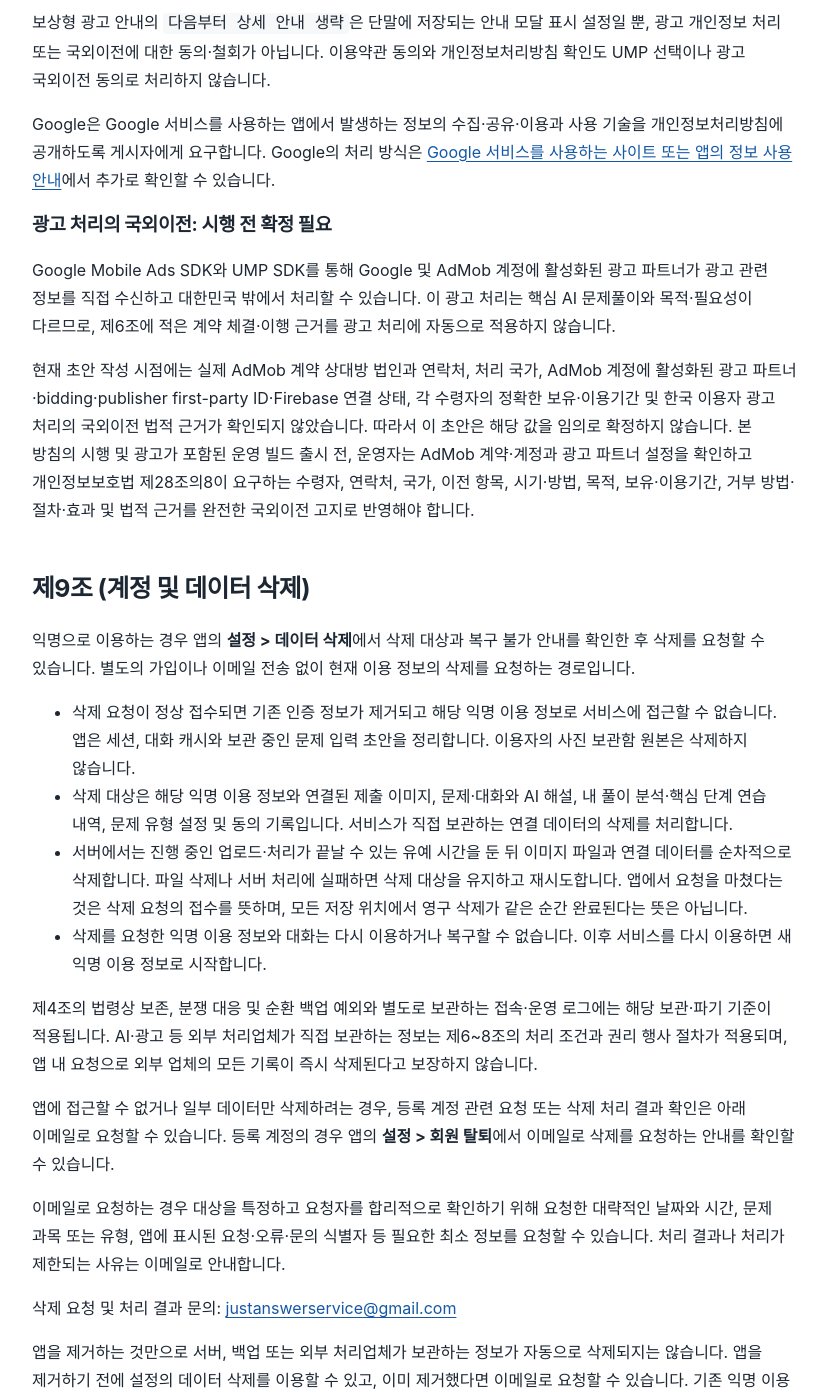
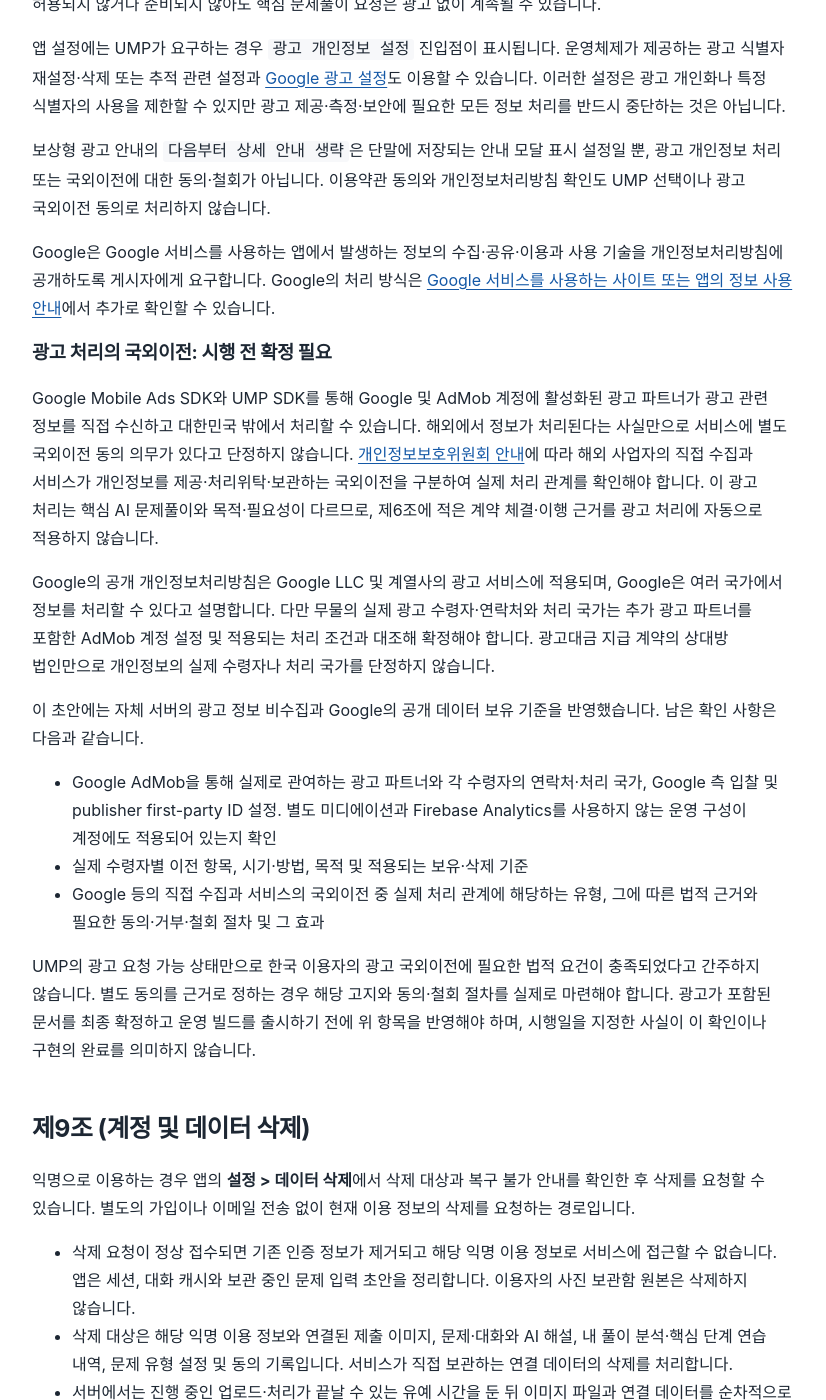
Before and after one commit to algorize-ai/mumul-legal, a Jekyll site: the page built from privacy/index.md, in a window 1280 px wide and 1400 px high, scrolled down 7001 px. Shown: the whole window, without its empty margins (224-1050 px from the left). Built offline with Jekyll 4.4.1, drawn with Linux system fonts in a browser that asks for light colours; some of the changed text lies outside the part shown.

Commit message:
docs: update advertising disclosures and September 16 policy dates

```diff
--- a/privacy/index.md
+++ b/privacy/index.md
@@ -1,23 +1,23 @@
 ---
 layout: default
 title: 무물 수능 개인정보처리방침
-description: 무물 수능 개인정보처리방침 2026-09-14 개정안 (시행일 미정)
+description: "무물 수능 개인정보처리방침 2026-09-14 개정안 (시행일 지정: 2026-09-16)"
 permalink: /privacy/
 policy_version: "2026-09-14"
-announced_at: ""
-effective_at: ""
+announced_at: "2026-09-16"
+effective_at: "2026-09-16"
 ---
 
-**본 문서는 아직 시행하지 않은 개정안입니다.**
+**본 문서는 검토 중인 개정안입니다. 공고일은 2026년 9월 16일, 시행일은 2026년 9월 16일로 지정했으며, 문서의 최종 확정은 아직 완료되지 않았습니다.**
 
 **광고 관련 미확정 사항 안내**
 
-아래 제8조의 광고 국외이전 수령자·국가·보유기간·법적 근거 등은 아직 확인되지 않았습니다. 문서 버전과 시행일의 확정이 해당 사항의 확인 완료를 의미하지 않습니다.
+자체 서버의 광고 정보 비수집과 Google의 공개 보유 기준을 반영한 초안입니다. 아래 제8조의 실제 수령자·처리 국가·수령자별 보유 기준 및 국외이전 근거·동의·철회 절차는 최종 확인이 필요합니다.
 
 # 무물 수능 개인정보처리방침
 
-- 공고일: 미정
-- 시행일: 미정
+- 공고일: 2026년 9월 16일
+- 시행일: 2026년 9월 16일
 
 본 개인정보처리방침은 무물 수능(이하 "서비스")이 어떤 정보를 처리하고, 어떤 목적으로 사용하며, 얼마나 보관하고, 국외로 어떻게 이전하며, 이용자가 어떤 권리를 행사할 수 있는지 설명합니다. 본 방침을 확인했다는 사실 자체를 모든 개인정보 처리의 법적 근거로 삼지 않습니다.
 
@@ -79,7 +79,9 @@ effective_at: ""
 
 삭제 시 법령상 보존 의무, 진행 중인 분쟁 대응 또는 순환 백업의 삭제 주기에 필요한 범위는 예외로 분리 보관할 수 있습니다. 분리 보관한 정보는 해당 목적에만 사용하고 보존 필요가 끝나거나 순환 백업 주기가 종료되면 복원이 불가능한 방법으로 영구 삭제합니다.
 
-서비스는 광고 요청·노출·클릭·동영상 시청·보상 또는 노출 단위 수익 정보를 자체 서버에 수집·적재하지 않습니다. 다만 Google과 실제 광고 파트너는 광고 제공·측정·정산·보안 과정에서 제1조의 광고 관련 정보를 직접 처리할 수 있습니다. 이 외부 처리 정보의 보유기간은 위 표의 서비스 자체 보관기간과 구분되며, 제8조의 출시 전 확인 사항에 따라 확정해야 합니다. Google의 일반 개인정보 보유 기준, 광고 서버 로그의 일부 익명화 시점과 AdMob 계정의 보고서 보관기간은 각각 대상 정보와 목적이 다르므로 광고 SDK가 처리하는 개별 정보의 보유기간으로 대신하지 않습니다.
+서비스는 광고 요청·노출·클릭·동영상 시청·보상 또는 노출 단위 수익 정보를 자체 서버에 수집·보관하지 않습니다. 또한 문제 이미지, 질문, 대화 내용 및 서비스 계정 식별자를 광고 요청에 직접 포함하지 않습니다. 다만 Google과 실제 광고 파트너는 광고 제공·측정·정산·보안 과정에서 제1조의 광고 관련 정보를 직접 처리할 수 있습니다.
+
+Google이 직접 처리하는 광고 관련 정보에는 [Google 개인정보처리방침](https://policies.google.com/privacy?hl=ko)과 [데이터 보유 기준](https://policies.google.com/technologies/retention?hl=ko)이 적용됩니다. 보유기간은 정보의 종류, 처리 목적, 이용자의 설정 및 삭제 요청, 보안·부정 이용 방지와 법적 보존 필요에 따라 달라집니다. 서비스는 해당 정보를 자체 서버에 보관하지 않으며 Google 시스템의 개별 삭제 시점을 직접 결정하지 않습니다. Google이 공개한 광고 서버 로그의 일부 익명화 시점은 모든 광고 관련 정보의 삭제 완료 시점을 의미하지 않습니다. 추가 광고 파트너의 처리 조건과 국외이전 사항은 제8조의 확정 대상입니다.
 
 ## 제5조 (국내 보관과 처리위탁)
 
@@ -117,7 +119,7 @@ DeepSeek의 공개된 소비자용 개인정보처리방침은 다운스트림
 ## 제8조 (광고와 자동 수집 정보)
 {: #advertising-data}
 
-서비스는 아래 SDK를 통해 광고 및 광고 개인정보 설정 관련 정보를 자동으로 처리할 수 있습니다. 이 처리는 이용자가 문제 이미지와 질문을 제출하는 AI 처리와 구분됩니다.
+서비스는 아래 SDK를 통해 광고 및 광고 개인정보 설정 관련 정보를 자동으로 처리할 수 있습니다. 이 처리는 이용자가 문제 이미지와 질문을 제출하는 AI 처리와 구분됩니다. 광고 플랫폼은 Google AdMob만 사용하며, 다른 광고 네트워크를 연결하는 추가 미디에이션과 Firebase Analytics는 사용하지 않습니다.
 
 | 수집 도구 | 처리될 수 있는 정보 | 목적 및 처리 방식 | 이용자 통제 방법 |
 | --- | --- | --- | --- |
@@ -136,9 +138,17 @@ Google은 Google 서비스를 사용하는 앱에서 발생하는 정보의 수
 
 ### 광고 처리의 국외이전: 시행 전 확정 필요
 
-Google Mobile Ads SDK와 UMP SDK를 통해 Google 및 AdMob 계정에 활성화된 광고 파트너가 광고 관련 정보를 직접 수신하고 대한민국 밖에서 처리할 수 있습니다. 이 광고 처리는 핵심 AI 문제풀이와 목적·필요성이 다르므로, 제6조에 적은 계약 체결·이행 근거를 광고 처리에 자동으로 적용하지 않습니다.
+Google Mobile Ads SDK와 UMP SDK를 통해 Google 및 AdMob 계정에 활성화된 광고 파트너가 광고 관련 정보를 직접 수신하고 대한민국 밖에서 처리할 수 있습니다. 해외에서 정보가 처리된다는 사실만으로 서비스에 별도 국외이전 동의 의무가 있다고 단정하지 않습니다. [개인정보보호위원회 안내](https://pipc.go.kr/np/default/page.do?mCode=D060040000)에 따라 해외 사업자의 직접 수집과 서비스가 개인정보를 제공·처리위탁·보관하는 국외이전을 구분하여 실제 처리 관계를 확인해야 합니다. 이 광고 처리는 핵심 AI 문제풀이와 목적·필요성이 다르므로, 제6조에 적은 계약 체결·이행 근거를 광고 처리에 자동으로 적용하지 않습니다.
 
-현재 초안 작성 시점에는 실제 AdMob 계약 상대방 법인과 연락처, 처리 국가, AdMob 계정에 활성화된 광고 파트너·bidding·publisher first-party ID·Firebase 연결 상태, 각 수령자의 정확한 보유·이용기간 및 한국 이용자 광고 처리의 국외이전 법적 근거가 확인되지 않았습니다. 따라서 이 초안은 해당 값을 임의로 확정하지 않습니다. 본 방침의 시행 및 광고가 포함된 운영 빌드 출시 전, 운영자는 AdMob 계약·계정과 광고 파트너 설정을 확인하고 개인정보보호법 제28조의8이 요구하는 수령자, 연락처, 국가, 이전 항목, 시기·방법, 목적, 보유·이용기간, 거부 방법·절차·효과 및 법적 근거를 완전한 국외이전 고지로 반영해야 합니다.
+Google의 공개 개인정보처리방침은 Google LLC 및 계열사의 광고 서비스에 적용되며, Google은 여러 국가에서 정보를 처리할 수 있다고 설명합니다. 다만 무물의 실제 광고 수령자·연락처와 처리 국가는 추가 광고 파트너를 포함한 AdMob 계정 설정 및 적용되는 처리 조건과 대조해 확정해야 합니다. 광고대금 지급 계약의 상대방 법인만으로 개인정보의 실제 수령자나 처리 국가를 단정하지 않습니다.
+
+이 초안에는 자체 서버의 광고 정보 비수집과 Google의 공개 데이터 보유 기준을 반영했습니다. 남은 확인 사항은 다음과 같습니다.
+
+- Google AdMob을 통해 실제로 관여하는 광고 파트너와 각 수령자의 연락처·처리 국가, Google 측 입찰 및 publisher first-party ID 설정. 별도 미디에이션과 Firebase Analytics를 사용하지 않는 운영 구성이 계정에도 적용되어 있는지 확인
+- 실제 수령자별 이전 항목, 시기·방법, 목적 및 적용되는 보유·삭제 기준
+- Google 등의 직접 수집과 서비스의 국외이전 중 실제 처리 관계에 해당하는 유형, 그에 따른 법적 근거와 필요한 동의·거부·철회 절차 및 그 효과
+
+UMP의 광고 요청 가능 상태만으로 한국 이용자의 광고 국외이전에 필요한 법적 요건이 충족되었다고 간주하지 않습니다. 별도 동의를 근거로 정하는 경우 해당 고지와 동의·철회 절차를 실제로 마련해야 합니다. 광고가 포함된 문서를 최종 확정하고 운영 빌드를 출시하기 전에 위 항목을 반영해야 하며, 시행일을 지정한 사실이 이 확인이나 구현의 완료를 의미하지 않습니다.
 
 ## 제9조 (계정 및 데이터 삭제)
 {: #account-deletion}
--- a/terms/index.md
+++ b/terms/index.md
@@ -1,23 +1,23 @@
 ---
 layout: default
 title: 무물 수능 이용약관
-description: 무물 수능 이용약관 2026-09-14 개정안 (시행일 미정)
+description: "무물 수능 이용약관 2026-09-14 개정안 (시행일 지정: 2026-09-16)"
 permalink: /terms/
 policy_version: "2026-09-14"
-announced_at: ""
-effective_at: ""
+announced_at: "2026-09-16"
+effective_at: "2026-09-16"
 ---
 
-**본 문서는 아직 시행하지 않은 개정안입니다.**
+**본 문서는 검토 중인 개정안입니다. 공고일은 2026년 9월 16일, 시행일은 2026년 9월 16일로 지정했으며, 문서의 최종 확정은 아직 완료되지 않았습니다.**
 
 **광고 관련 미확정 사항 안내**
 
-[개인정보처리방침 제8조]({{ '/privacy/' | relative_url }}#advertising-data)의 광고 국외이전 수령자·국가·보유기간·법적 근거 등은 아직 확인되지 않았습니다. 문서 버전과 시행일의 확정이 해당 사항의 확인 완료를 의미하지 않습니다.
+[개인정보처리방침 제8조]({{ '/privacy/' | relative_url }}#advertising-data)의 실제 광고 수령자·처리 국가·수령자별 보유 기준 및 국외이전 근거·동의·철회 절차는 최종 확인이 필요합니다. 시행일 지정은 해당 사항의 확인 완료를 의미하지 않습니다.
 
 # 무물 수능 이용약관
 
-- 공고일: 미정
-- 시행일: 미정
+- 공고일: 2026년 9월 16일
+- 시행일: 2026년 9월 16일
 
 본 이용약관은 무물 수능(이하 "서비스")의 이용 조건과 서비스 이용 시 필요한 권리, 의무 및 책임 사항을 정합니다. 이용자는 본 약관에 동의한 경우 서비스를 이용할 수 있습니다.
 
@@ -97,9 +97,9 @@ Vercel AI Gateway는 AI 모델 제공사와 별개의 요청 중계·라우팅
 
 ## 제9조 (광고 제공)
 
-서비스는 무료 서비스 운영을 위해 Google AdMob을 통한 배너 광고와 보상형 광고를 표시할 수 있습니다.
+서비스는 무료 서비스 운영을 위해 Google AdMob을 통한 배너 광고와 보상형 광고를 표시할 수 있습니다. 다른 광고 네트워크를 연결하는 추가 미디에이션과 Firebase Analytics는 사용하지 않습니다.
 
-풀이 또는 후속 요청 전에 보상형 광고 안내가 표시될 수 있습니다. 이용자가 안내에서 취소하면 해당 요청은 진행되지 않을 수 있습니다.
+이용자가 보상형 광고의 안내된 시청 조건을 완료하면 보상이 제공됩니다. 구체적인 보상과 시청 조건은 광고를 표시하기 전에 앱에서 안내합니다.
 
 이용자가 광고를 선택하면 외부 광고주의 웹사이트 또는 앱스토어로 이동할 수 있으며, 이동한 외부 서비스에는 해당 운영자의 이용약관과 개인정보처리방침이 적용될 수 있습니다.
 
```
Also changed, not shown: index.md (+2 -2 lines), versions/2026-09-14/privacy/index.md (+21 -11 lines), versions/2026-09-14/terms/index.md (+9 -9 lines), versions/index.md (+1 -1 lines), README.md.
